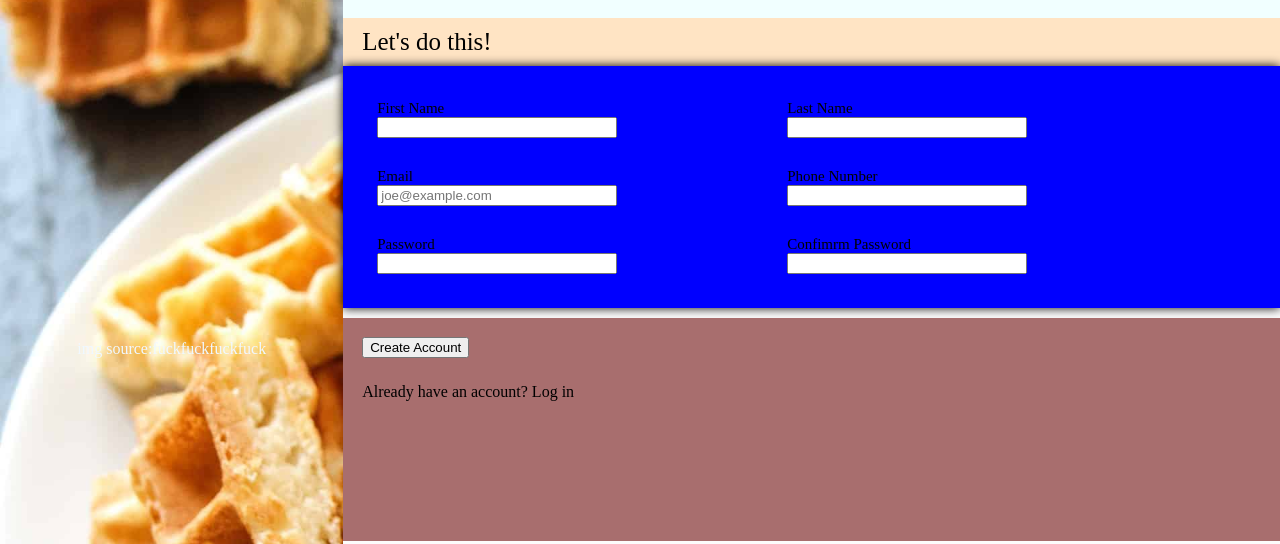
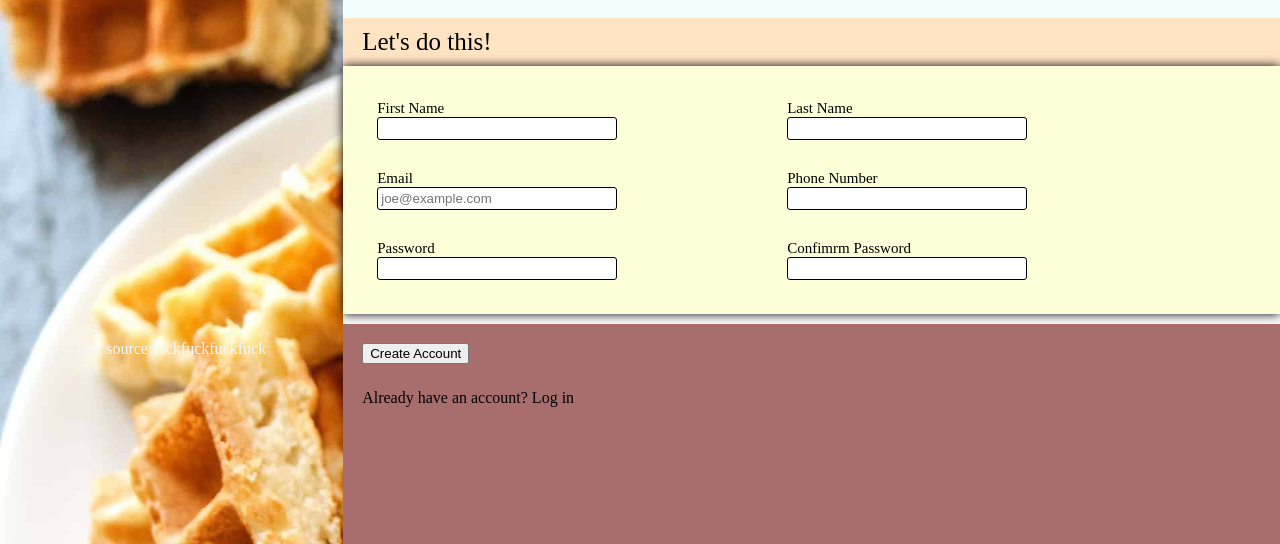
Before and after one commit to Carrscot/sign-up-form, a plain HTML site: page index.html in a window 1280 px wide. Shown: the part 256-800 px from the top of the page. Drawn offline with Linux system fonts and the light colour scheme.

Commit message:
Add :focus class and style proeprties to input fields when selected

```diff
--- a/style.css
+++ b/style.css
@@ -68,7 +68,7 @@ img {
 .formBody {
     display: flex;
     flex-direction: row;
-    background-color: blue;
+    background-color: rgb(252, 255, 215);
     padding: 2%;
     font-size: 15px;
     box-shadow: 0 0 10px rgb(0, 0, 0);
@@ -95,8 +95,21 @@ img {
     padding: 5px;
 }
 
+.form-row input {
+    border-radius: 3px;
+    padding: 3px;
+    border: 1px solid;
+}
+
 .form-row-one, .form-row-two {
     display: flex;
     flex-direction: column;
 
 }
+
+:focus {
+    outline: none !important;
+    border: 1px solid rgb(0, 174, 255);
+    box-shadow: 0 0 10px rgb(0, 0, 0);
+
+}
```
